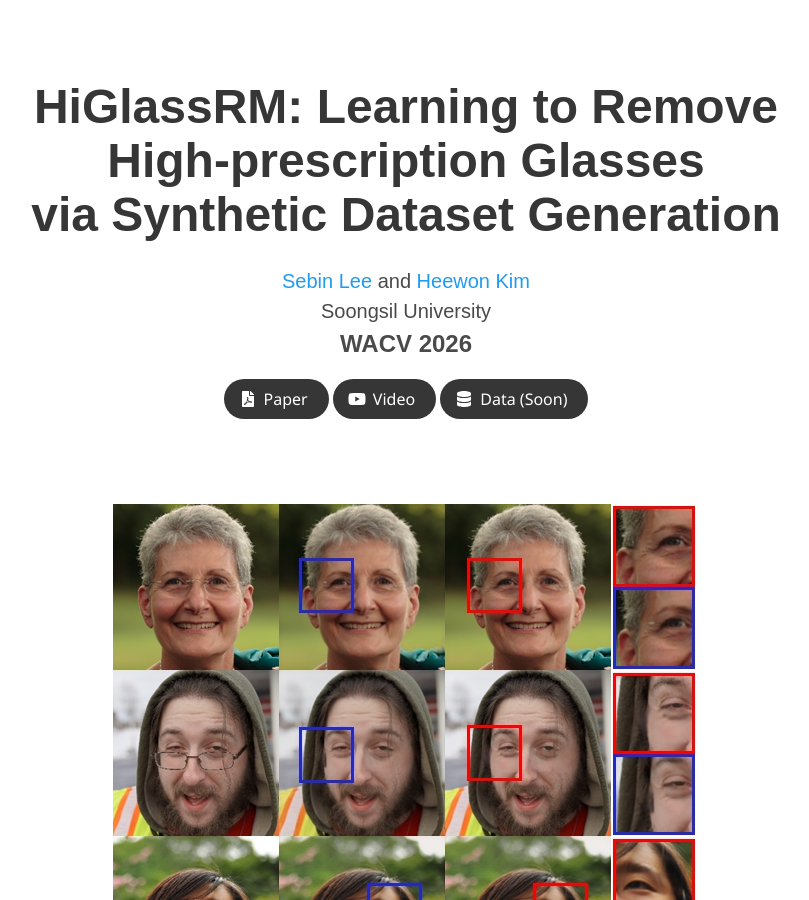
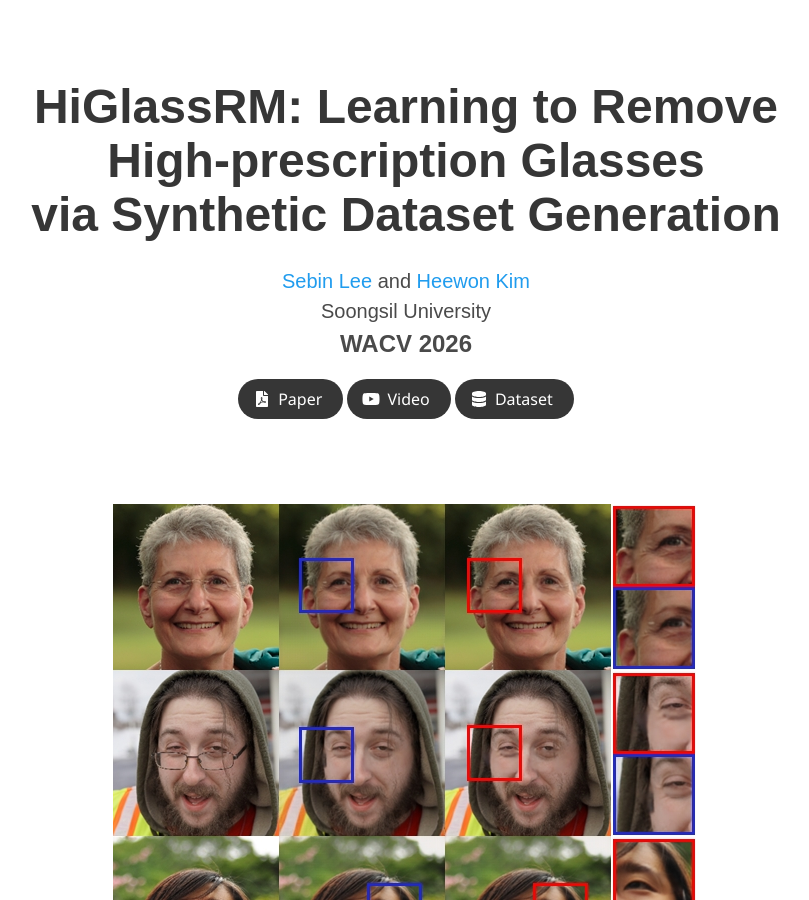
Before and after one commit to HiGlassRM/HiGlassRM.github.io, a Jekyll site: the page built from index.md, in a window 1280 px wide and 900 px high. Shown: the whole window, without its empty margins (234-1043 px from the left). Built offline with Jekyll 4.4.1, drawn with Linux system fonts in a browser that asks for light colours; some web fonts are replaced.

Commit message:
add dataset

```diff
--- a/_layouts/project_page.html
+++ b/_layouts/project_page.html
@@ -117,7 +117,7 @@
                   <span class="icon">
                       <i class="fas fa-database"></i>
                   </span>
-                  <span>Data (Soon)</span>
+                  <span>Dataset</span>
                 </a>
               </span>
               {% endif %}
```
